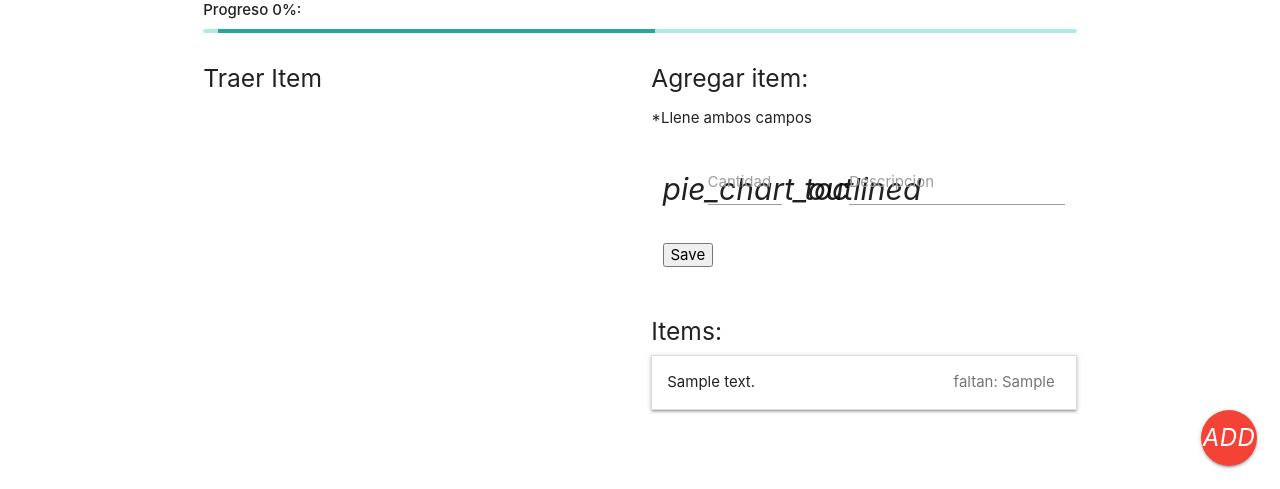
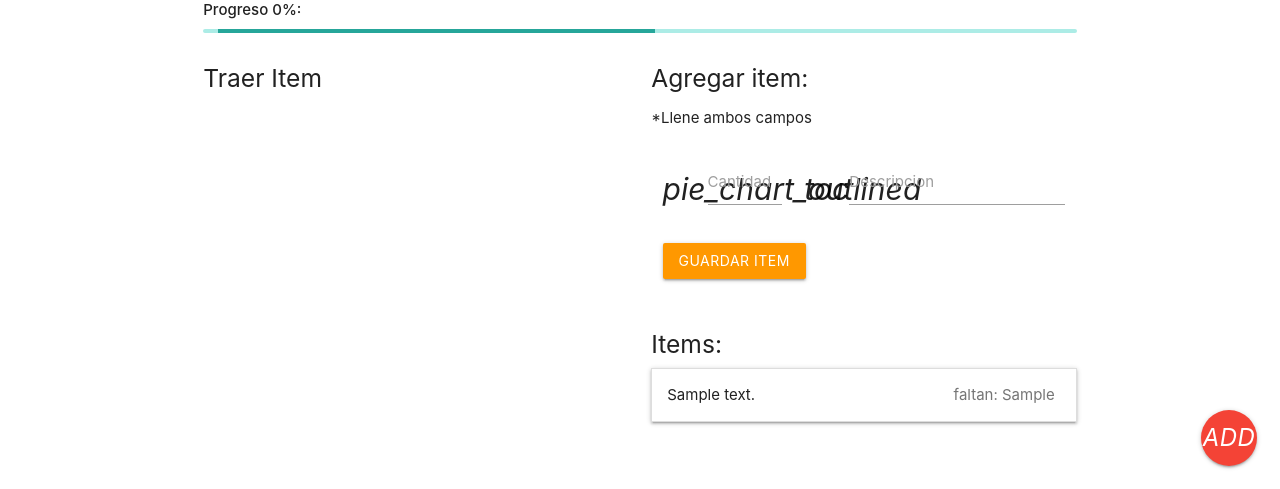
Before and after one commit to robtry/w2b, a Rails app: page /events/1 in a window 1280 px wide. Shown: the part 311-800 px from the top of the page. Run offline with Rails 7, Linux system fonts and the light colour scheme; tables that the repository leaves empty hold one stand-in row (values such as "Sample post"); style sheets or scripts are compiled from the project's sources; some libraries are stand-ins or nearby versions.

Commit message:
Agregando el modal para agregar item

```diff
--- a/app/views/items/_form.html.haml
+++ b/app/views/items/_form.html.haml
@@ -16,4 +16,13 @@
 				= f.text_field :descripcion
 				= f.label :descripcion
 			.input-field.col.s12
-				= f.submit 'Save'
+				%a.btn.waves-effect.waves-light.modal-trigger.orange{:href => "#modal2"} Guardar item
+				#modal2.modal
+					.modal-content
+						%h4.truncate ¿Esta seguro que desea agregar item?
+						%ul
+							%li *No va a poder eliminar este item posteriormente
+							%li *No va a poder eliminar este item
+					.modal-footer
+						= f.submit 'Agregar', :class=>"btn"
+						%a.modal-action.modal-close.waves-effect.waves-green.btn-flat REGRESAR
```
